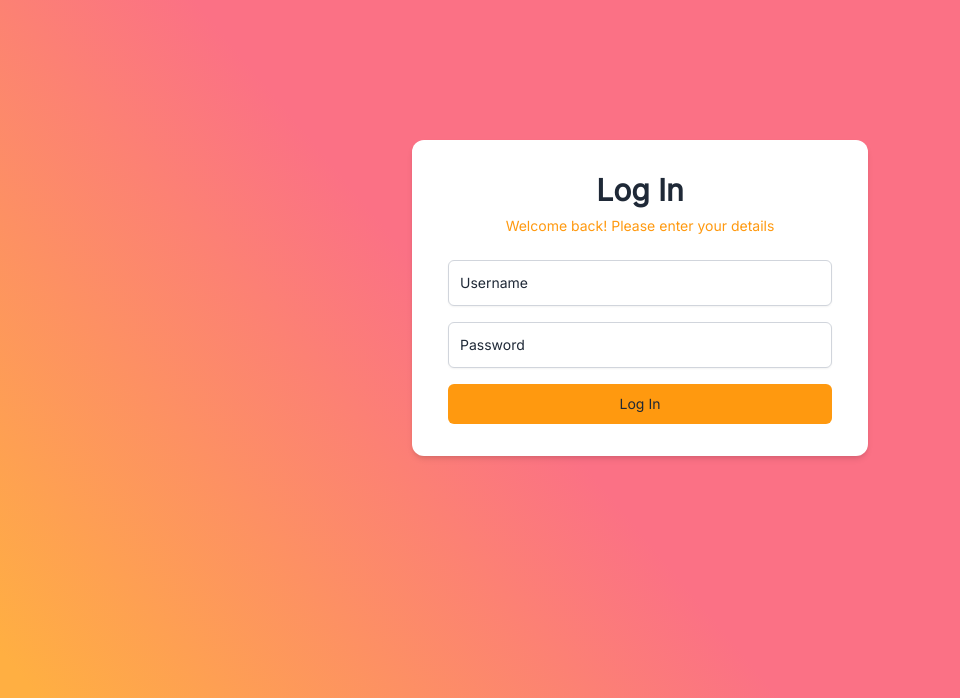
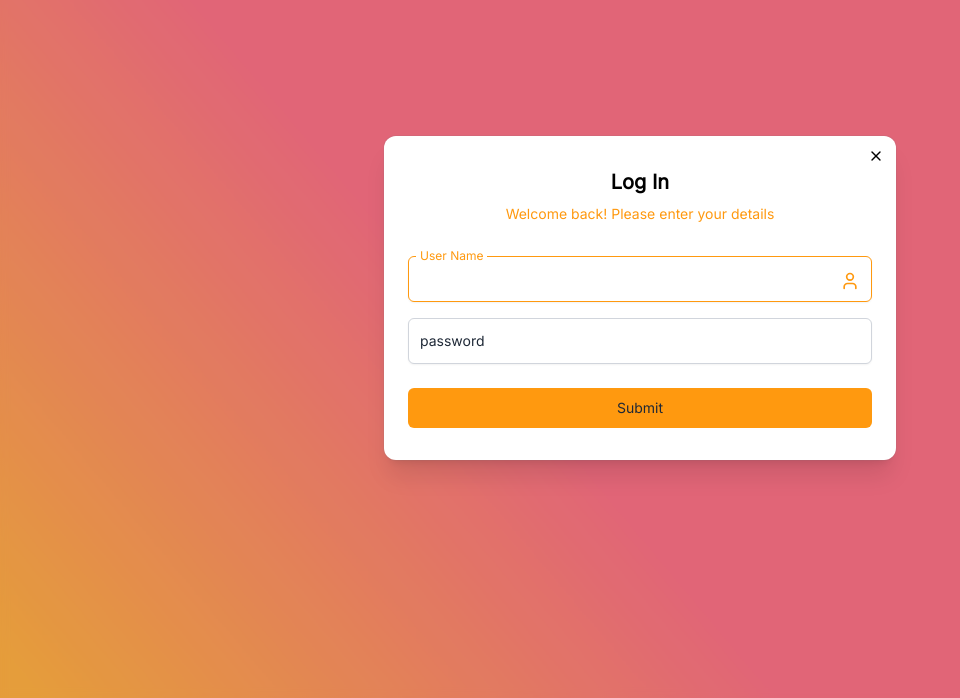
Before and after one commit to shakedGoffer/almond-ipam-new, a React (Vite) app: page /login in a window 1280 px wide. Shown: the part 102-800 px from the top of the page, without its empty margins (0-960 px from the left). Built offline with nearby package versions, Linux system fonts and the light colour scheme; a web font is replaced by a local one.

Commit message:
fix: rebuild login form

```diff
--- /dev/null
+++ b/src/components/dialogs/LoginDialogForm.tsx
@@ -0,0 +1,93 @@
+import { Button } from "@/components/ui/button";
+import {
+  Dialog,
+  DialogContent,
+  DialogDescription,
+  DialogHeader,
+  DialogTitle,
+  DialogTrigger,
+} from "@/components/ui/dialog";
+import FormInput from "@/components/FormInput";
+import { useForm, type SubmitHandler } from "react-hook-form";
+
+import * as z from "zod";
+import { zodResolver } from "@hookform/resolvers/zod";
+import { toast } from "sonner";
+import { User } from "lucide-react";
+
+interface LoginDialogFormProps {
+  title: string;
+  description?: string;
+  dialogTrigger?: React.ReactNode;
+}
+
+/* Dialog Form for creating a new subnet and editing existing subnets */
+const LoginDialogForm = ({
+  title,
+  description,
+  dialogTrigger,
+}: LoginDialogFormProps) => {
+  // Zod schema for form validation
+  const LoginFormSchema = z.object({
+    username: z.string().min(1,"Input is required"),
+    password: z.string().min(1,"Input is required"),
+  });
+
+  const form = useForm({ resolver: zodResolver(LoginFormSchema) });
+
+  const onSubmit: SubmitHandler<z.infer<typeof LoginFormSchema>> = async (data,) => {
+    await new Promise((resolve) => setTimeout(resolve, 5000));
+    console.log("Form Data:", data);
+    toast.success("Login successfully!");
+    form.reset();
+  };
+
+  return (
+    <Dialog open={true}>
+      <DialogTrigger asChild>{dialogTrigger}</DialogTrigger>
+
+      <DialogContent>
+        <DialogHeader>
+          <DialogTitle>{title}</DialogTitle>
+          <DialogDescription className="text-primary">
+            {description}
+          </DialogDescription>
+        </DialogHeader>
+        <form
+          className="flex flex-col gap-6"
+          onSubmit={form.handleSubmit(onSubmit)}
+        >
+          <div className="flex flex-col gap-4">
+            <FormInput
+              {...form.register("username")}
+              error={form.formState.errors.username?.message}
+              label="User Name"
+              icon={<User className="size-5" />}
+            />
+            <FormInput
+              {...form.register("password")}
+              error={form.formState.errors.password?.message}
+              label="password"
+              type="Password"
+            />
+          </div>
+
+          <div className="flex flex-col gap-2">
+            <div className="flex flex-row flex-1 gap-4">
+              <Button type="submit" variant="form" className="flex flex-1"  onSubmit={form.handleSubmit(onSubmit)}>
+                {form.formState.isSubmitting ? "Loading..." : "Submit"}
+              </Button>
+            </div>
+            {form.formState.errors.root && (
+              <span className="text-sm text-status-error text-center">
+                {form.formState.errors.root.message}
+              </span>
+            )}
+          </div>
+        </form>
+      </DialogContent>
+    </Dialog>
+  );
+};
+
+export default LoginDialogForm;
--- a/src/pages/LoginPage.tsx
+++ b/src/pages/LoginPage.tsx
@@ -1,60 +1,16 @@
-import { useForm, type SubmitHandler } from "react-hook-form";
-import FormInput from "@/components/FormInput";
-import { Button } from "@/components/ui/button";
-import { Card, CardContent, CardTitle } from "@/components/ui/card";
 
-type logInFormSchemaType = {
-  userName: string;
-  password: string;
-};
+import LoginDialogForm from "@/components/dialogs/LoginDialogForm";
+
 
 const LoginPage = () => {
-  const form = useForm<logInFormSchemaType>();
 
-  const onSubmit: SubmitHandler<logInFormSchemaType> = (data) => {
-    console.log(data);
-  };
 
   return (
     <div className="flex items-center flex-1 justify-center ">
-      <Card className="flex flex-col items-center justify-center w-fit h-fit bg-form-bg">
-        <CardTitle className="flex flex-col items-center gap-2">
-            <h1 className="text-3xl text-sid-bar-primary-text ">Log In</h1>
-            <p className="text-primary font-medium text-sm">
-              Welcome back! Please enter your details
-            </p>
-        </CardTitle>
-        <CardContent>
-          <form className="flex flex-col w-96 gap-4">
-            <FormInput
-              {...form.register("userName", { required: "Input is required" })}
-              error={form.formState.errors.userName?.message}
-              label="Username"
-            />
-            <FormInput
-              {...form.register("password", { required: "Input is required" })}
-              error={form.formState.errors.password?.message}
-              label="Password"
-              type="password"
-            />
-
-
-            <Button
-              type="submit"
-              variant="form"
-              onClick={form.handleSubmit(onSubmit)}
-              className="w-full hover:bg-primary-light"
-            >
-              {form.formState.isSubmitting ? "Loading..." : "Log In"}
-            </Button>
-            {form.formState.errors.root && (
-              <span className="text-sm text-status-error text-center">
-                {form.formState.errors.root.message}
-              </span>
-            )}
-          </form>
-        </CardContent>
-      </Card>
+        <LoginDialogForm
+        title="Log In"
+        description="Welcome back! Please enter your details"
+        />
     </div>
   );
 };
```
